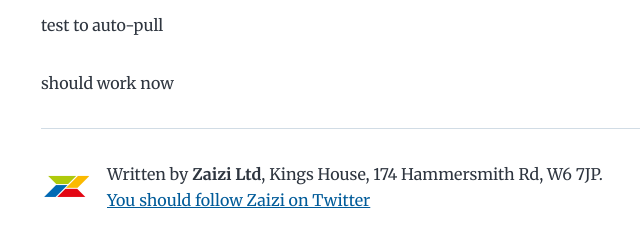
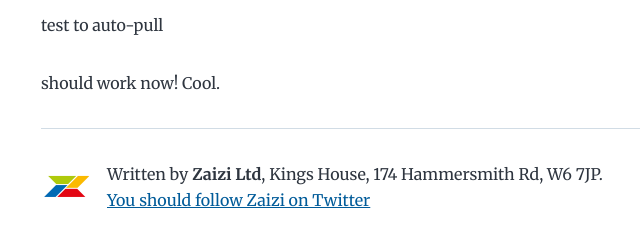
Before and after one commit to getmizanur/gatsby-blog, a Gatsby site: page /2021-06-14-auto-pulled/ in a window 1280 px wide. Shown: the part 228-468 px from the top of the page, 283-923 px from the left. Built offline with nearby package versions, Linux system fonts and the light colour scheme; Gatsby itself is replaced by a stand-in of ours.

Commit message:
Update Blog “2021-06-14-auto-pulled”

```diff
--- a/content/blog/2021-06-14-auto-pulled.md
+++ b/content/blog/2021-06-14-auto-pulled.md
@@ -5,4 +5,4 @@ date: 2021-06-14T09:38:30.455Z
 ---
 test to auto-pull
 
-should work now
+should work now! Cool.
```
